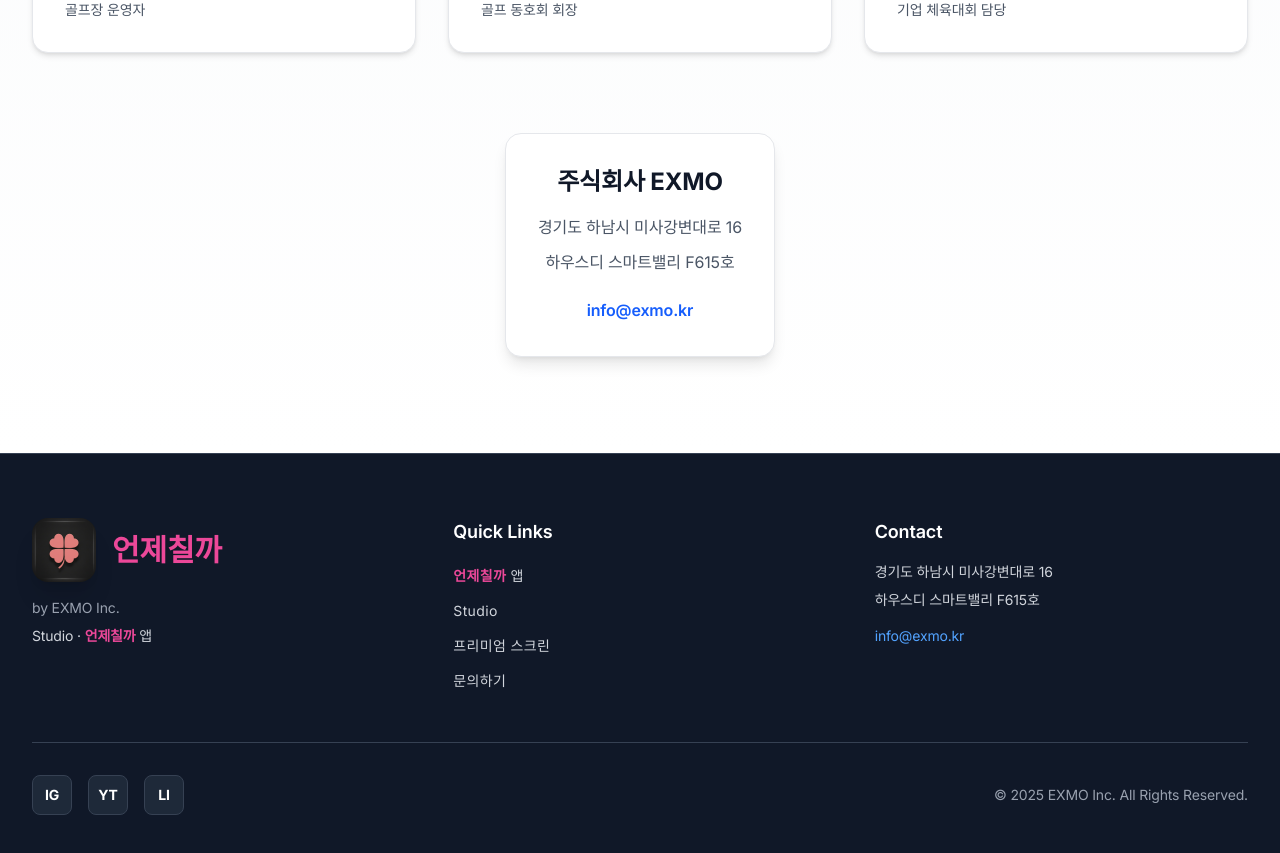
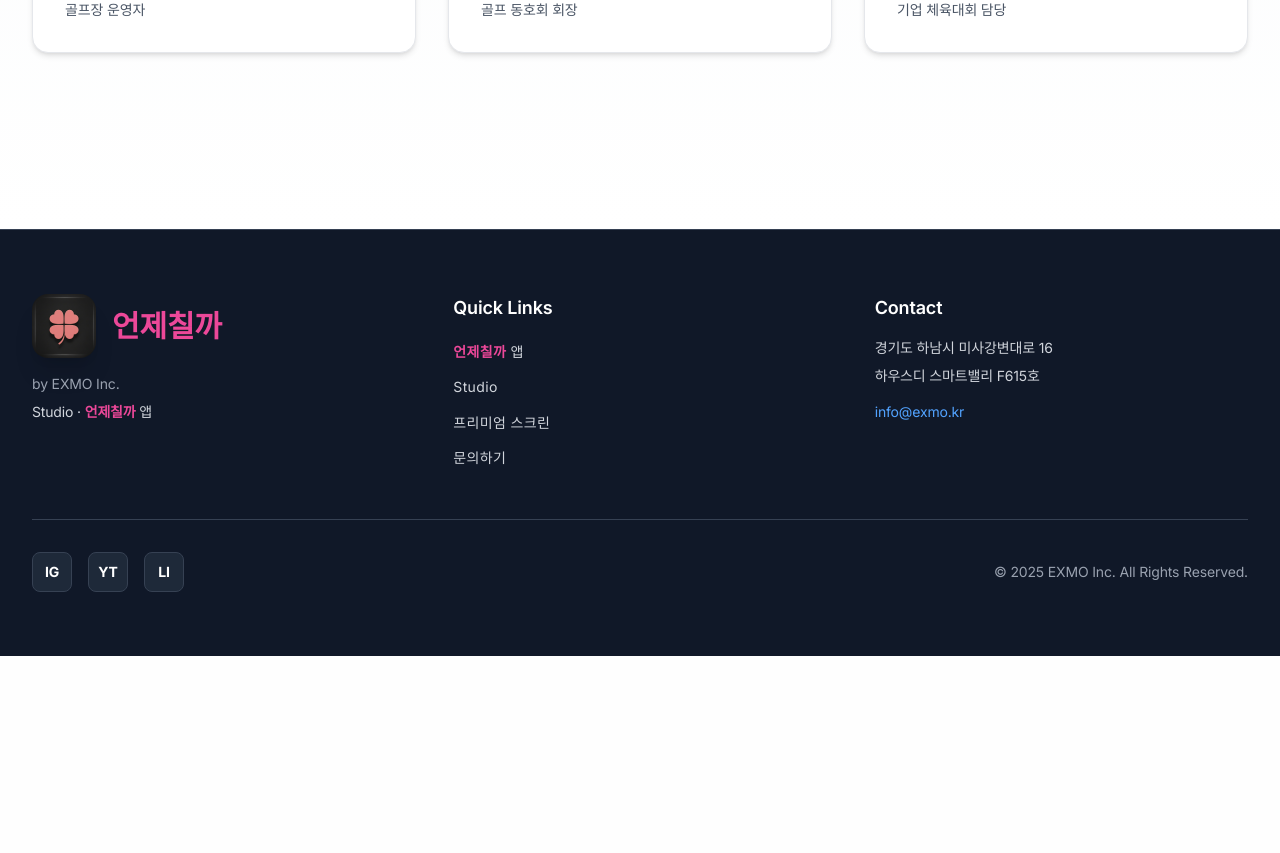
Before and after one commit to BAE-EXMO/ddadang, a Next.js app: page / in a window 1280 px wide. Shown: the part 8320-9173 px from the top of the page. After the commit the page ends 8976 px from the top, so only its background shows below. Built offline with nearby package versions, Linux system fonts and the light colour scheme; a web font is replaced by a local one.

Commit message:
refactor: StorySection에서 회사 정보 카드 삭제
- '주식회사 EXMO' 카드 제거
- 회사 주소 정보 삭제
- 이메일 연락처 정보 삭제
- StorySection은 이제 '추억 앨범'만 표시

```diff
--- a/components/sections/StorySection.tsx
+++ b/components/sections/StorySection.tsx
@@ -67,30 +67,6 @@ export default function StorySection() {
           ))}
         </div>
       </motion.div>
-
-      {/* Company Info */}
-      <motion.div
-        initial={{ opacity: 0, y: 30 }}
-        whileInView={{ opacity: 1, y: 0 }}
-        viewport={{ once: true }}
-        transition={{ duration: 0.8 }}
-        className="text-center"
-      >
-        <div className="inline-block bg-white rounded-2xl p-8 shadow-lg border border-gray-200">
-          <h4 className="text-2xl font-bold text-gray-900 mb-4">
-            주식회사 EXMO
-          </h4>
-          <div className="space-y-2 text-gray-600">
-            <p>경기도 하남시 미사강변대로 16</p>
-            <p>하우스디 스마트밸리 F615호</p>
-            <p className="pt-3">
-              <a href="mailto:info@exmo.kr" className="text-blue-600 hover:text-blue-700 font-semibold">
-                info@exmo.kr
-              </a>
-            </p>
-          </div>
-        </div>
-      </motion.div>
     </SectionWrapper>
   );
 }
```
